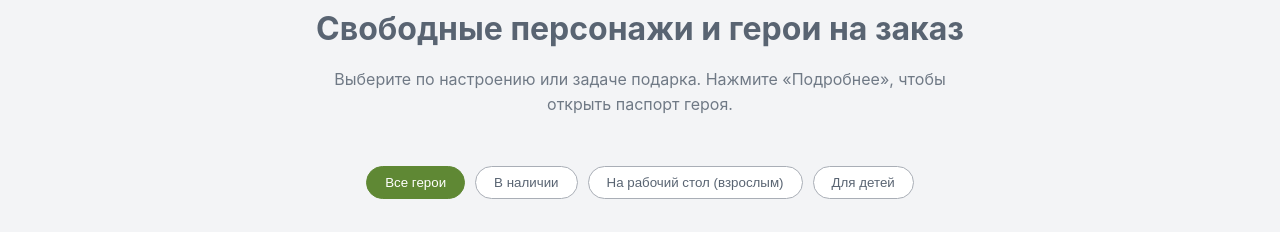
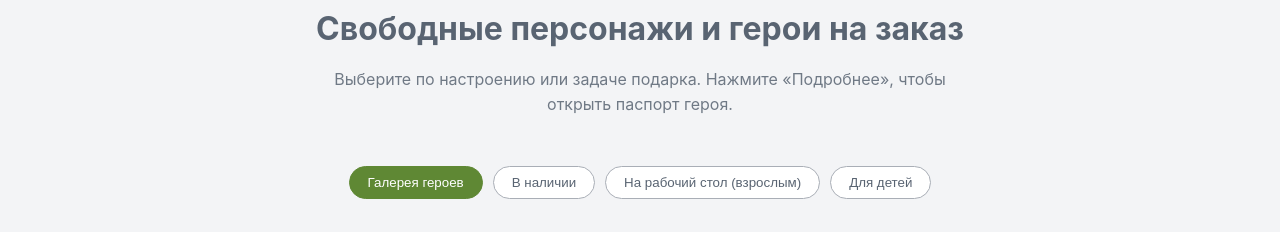
Before and after one commit to guzel-web/handmade-toys, a plain HTML site: page index.html in a window 1280 px wide. Shown: the part 1851-2083 px from the top of the page. Drawn offline with Linux system fonts and the light colour scheme.

Commit message:
Update index.html

```diff
--- a/index.html
+++ b/index.html
@@ -636,7 +636,7 @@
       </div>
 
       <div class="filters">
-        <button class="filter-btn active" onclick="filterCatalog('all', this)">Все герои</button>
+        <button class="filter-btn active" onclick="filterCatalog('all', this)">Галерея героев</button>
         <button class="filter-btn" onclick="filterCatalog('in-stock', this)">В наличии</button>
         <button class="filter-btn" onclick="filterCatalog('desk', this)">На рабочий стол (взрослым)</button>
         <button class="filter-btn" onclick="filterCatalog('kids', this)">Для детей</button>
@@ -789,6 +789,7 @@
         size: '26 см с ушками',
         material: 'Хлопок, наполнитель холлофайбер',
         safety: 'Вышитые глазки (0+)',
+        image: 'images/hero.webp',
         shortBio: 'Длинные уши созданы для того, чтобы за них было удобно носить друга по всей квартире.',
         fullBio: 'Нежный, тактильный зайчик в природных спокойных тонах, который не создаёт визуального шума в детской комнате.'
       },
```
